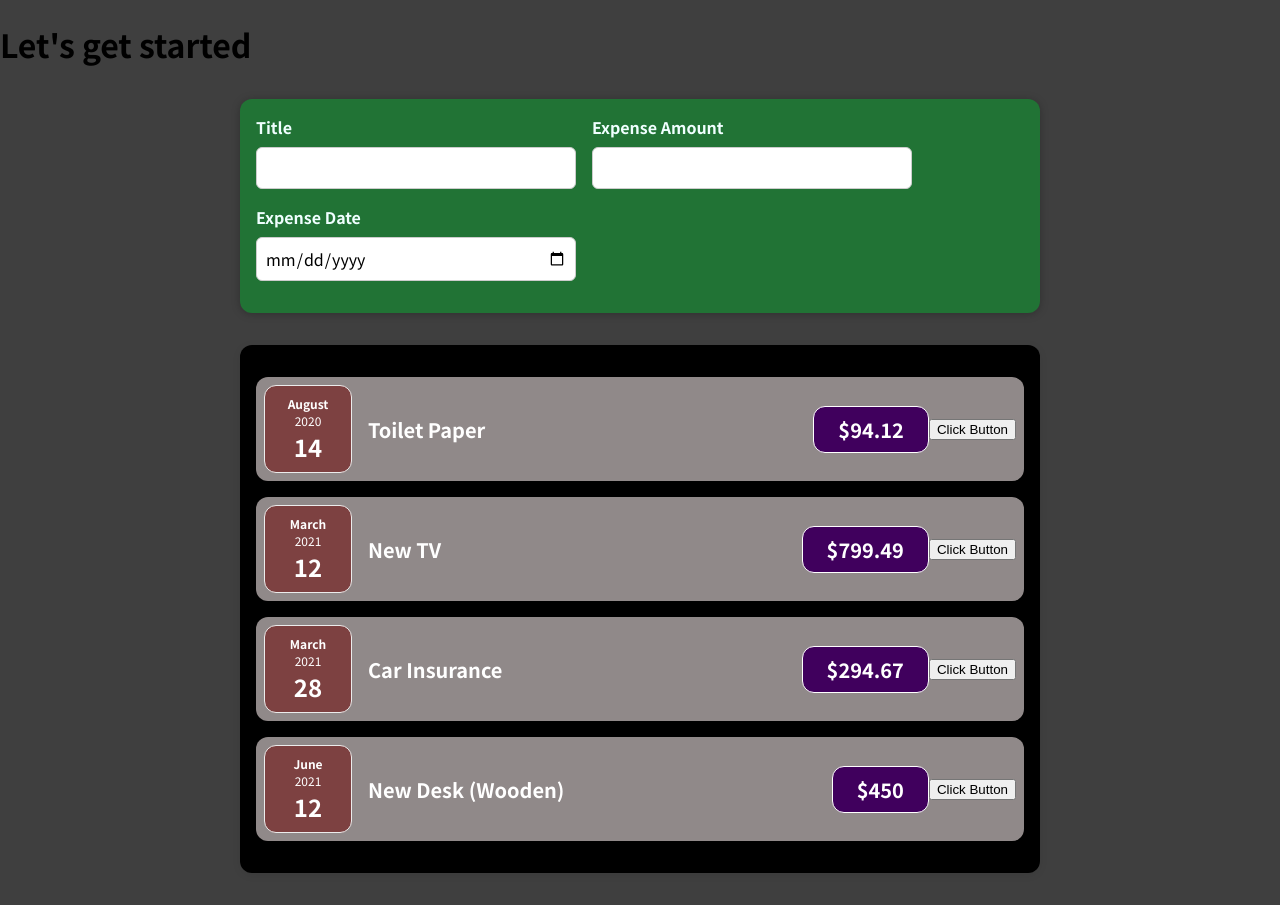
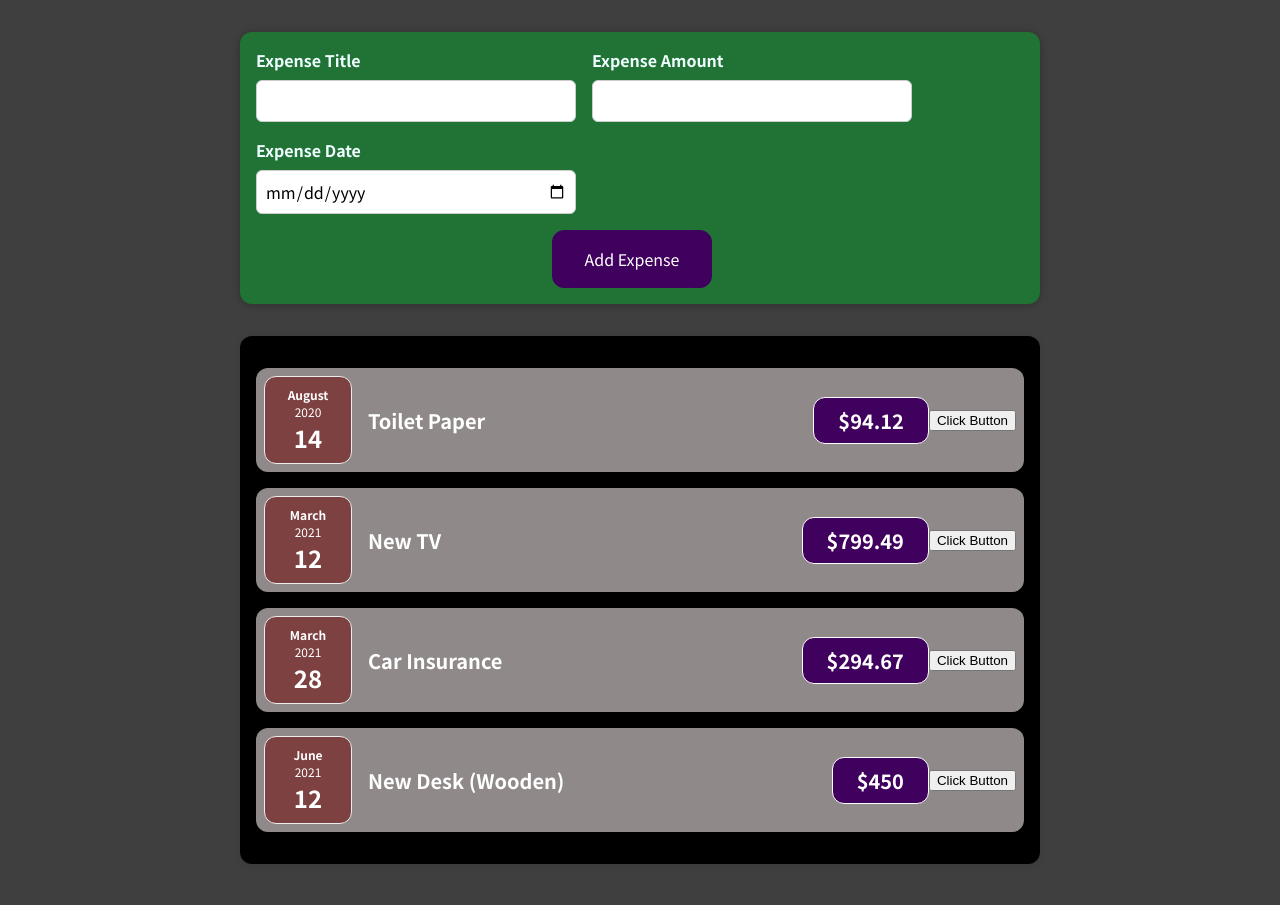
Before and after one commit to DasaRaghavan/complete-react-guide, a React (Create React App) app: page / in a window 1280 px wide. Built offline with nearby package versions, Linux system fonts and the light colour scheme.

Commit message:
two way binding, state

```diff
--- a/src/App.js
+++ b/src/App.js
@@ -5,7 +5,6 @@ import NewExpense from "./components/NewExpenses/NewExpense";
 const App = () => {
   return (
     <div>
-      <h1>Let's get started</h1>
       <NewExpense />
       <Expenses />
     </div>
--- a/src/components/NewExpenses/ExpenseForm.js
+++ b/src/components/NewExpenses/ExpenseForm.js
@@ -1,22 +1,75 @@
-import React from "react"
+import React, { useState } from "react"
 import '../css/ExpenseForm.css'
 
 const ExpenseForm = () => {
+    const [enteredExpenseTitle, setEnteredExpenseTitle] = useState('')
+    const [enteredExpenseAmount, setEnteredExpenseAmount] = useState('')
+    const [enteredExpenseDate, setEnteredExpenseDate] = useState('')
+
+    const expenseTitleChangeHandler = (event) => {
+        setEnteredExpenseTitle(event.target.value)
+    }
+
+    const expenseAmountChangeHandler = (event) => {
+        setEnteredExpenseAmount(event.target.value)
+    }
+
+    const expenseDateChangeHandler = (event) => {
+        setEnteredExpenseDate(event.target.value)
+    }
+
+    const submitHandler = (event) => {
+        event.preventDefault()
+        // React gets date as UTC always
+        let localDate = new Date(enteredExpenseDate) //date is captured in UTC, by React
+
+        // console.log(localDate) - you can see that Date is output in UTC with local time offset
+        // i.e., browser time
+        // we need the actual date entered to be considered as local date
+        // (and not get converted from UTC to local date). Hence the code below.
+
+        localDate = new Date(localDate.getUTCFullYear(), localDate.getUTCMonth(), localDate.getUTCDate())
+        // console.log(localDate) // shows that the date entered is now considered as local date
+
+        const expenseData = {
+            title: enteredExpenseTitle,
+            amount: enteredExpenseAmount,
+            date: localDate
+        }
+        console.log(expenseData)
+
+        // reset the fields to empty
+        setEnteredExpenseTitle('')
+        setEnteredExpenseAmount('')
+        setEnteredExpenseDate('')
+        // end reset
+    }
+
+
     return <div>
-        <form>
+        <form onSubmit={submitHandler}>
             <div className='new-expense__controls'>
                 <div className='new-expense__control'>
-                    <label>Title</label>
-                    <input type='text' />
+                    <label>Expense Title</label>
+                    <input type='text'
+                    value={enteredExpenseTitle}
+                    onChange={expenseTitleChangeHandler} />
                 </div>
                 <div className='new-expense__control'>
                     <label>Expense Amount</label>
-                    <input type='number' min='0.01' step='0.01'/>
+                    <input type='number' min='0.01' step='0.01'
+                    value={enteredExpenseAmount}
+                    onChange={expenseAmountChangeHandler} />
                 </div>
                 <div className='new-expense__control'>
                     <label>Expense Date</label>
-                    <input type='date' min='2021-01-01' max='2023-12-31' />
+                    <input type='date' min='2021-01-01' max='2023-12-31'
+                    value={enteredExpenseDate}
+                    onChange={expenseDateChangeHandler} />
                 </div>
+            </div>
+            <div className='.new-expense__actions'>
+                <button type='submit'>Add Expense</button>
             </div>
 
         </form>
```
